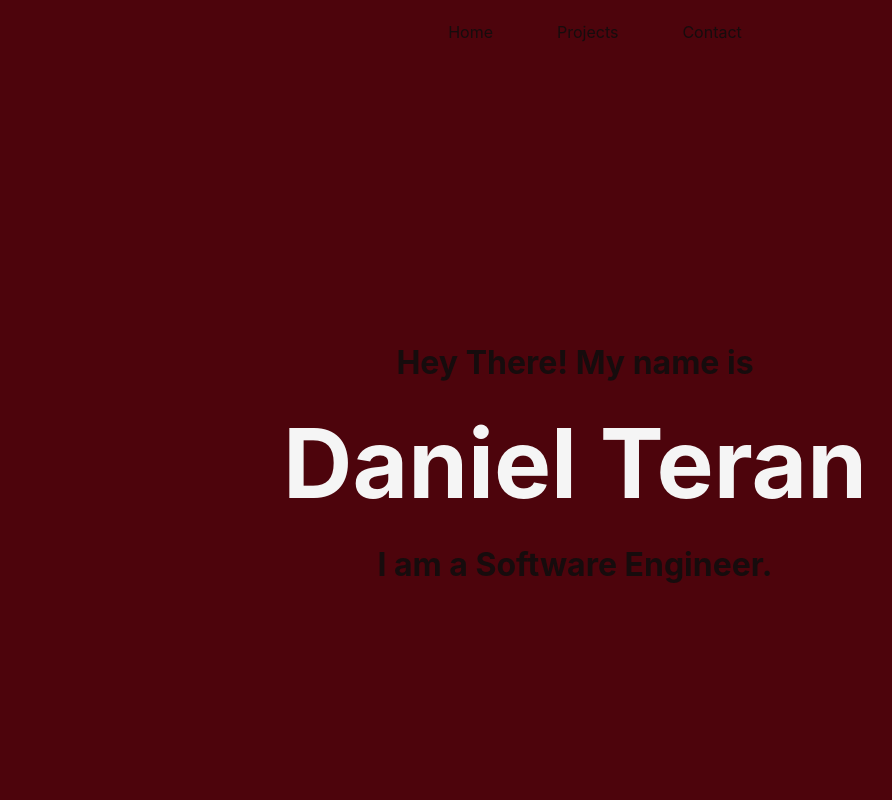
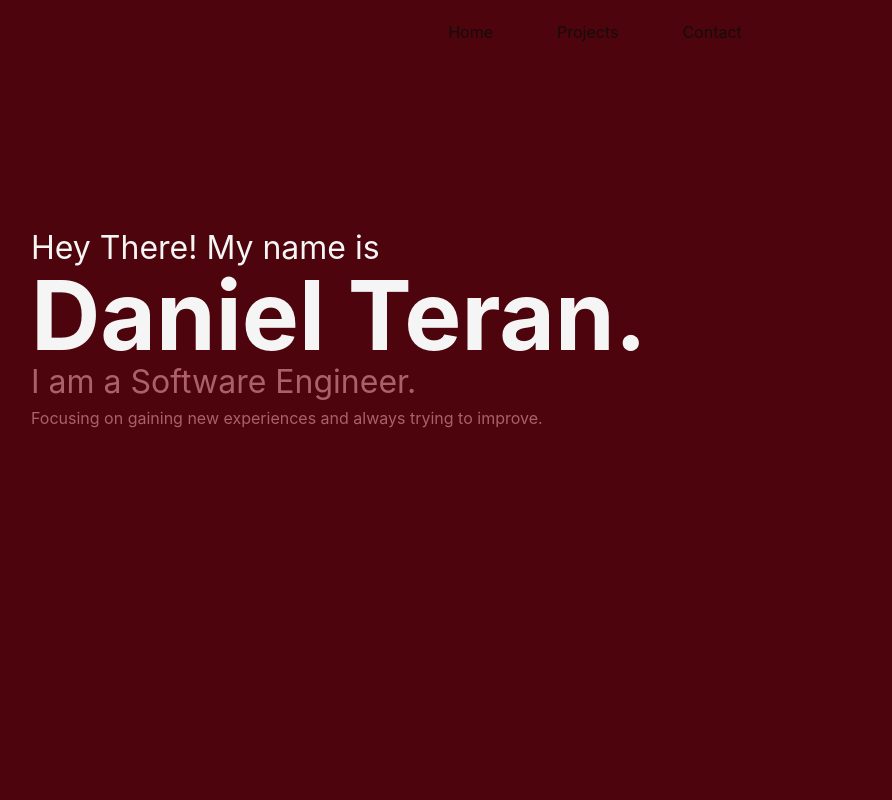
Before and after one commit to dteran24/my-portfolio, a React (Vite) app: page / in a window 1280 px wide. Shown: the top 800 px of the page, without its empty margins (65-957 px from the left). Built offline with nearby package versions, Linux system fonts and the light colour scheme.

Commit message:
update home page styling

```diff
--- a/src/pages/Intro.module.css
+++ b/src/pages/Intro.module.css
@@ -1,37 +1,47 @@
-.pageContainer{
+.pageContainer {
+  text-align: left;
   height: 100vh;
-    display: flex;
-    flex-direction: column;
-    justify-content: center;
-    align-items: center;
   background-color: #4d040c;
 }
-.introContainer h1{
-    margin: 0 0;
+.introContainer {
+  padding-top: 10rem;
+  padding-left: 6rem;
 }
-.bttnContainer{
+.introContainer h1 {
+  margin: 0;
+}
+.bttnContainer {
   display: flex;
   width: 50%;
   min-width: 250px;
   justify-content: space-around;
   margin: 2rem auto;
-
 }
-.introName{
+.introName {
   font-size: 6rem;
-    line-height: 1.1;
+  line-height: 0.4;
   color: whitesmoke;
 }
-.introText{
+.introText {
+    font-weight: normal;
   font-size: 2rem;
+  color: whitesmoke;
+}
+.introSub {
+    font-weight: normal;
+  font-size: 2rem;
+  color: #ac6069;
+}
+.introParagraph {
+    margin: 0;
+  font-size: 1rem;
+  color: #ac6069;
 }
 
-button{
+button {
   width: 120px;
 }
-.primaryBttn{
-
+.primaryBttn {
 }
-.secondaryBttn{
-
+.secondaryBttn {
 }
--- a/src/pages/Intro.tsx
+++ b/src/pages/Intro.tsx
@@ -6,9 +6,10 @@ function Intro() {
       <div className={styles.introContainer}>
         <h1 className={styles.introText}>Hey There! My name is</h1>
         <br />
-        <h1 className={styles.introName}>Daniel Teran</h1>
+        <h1 className={styles.introName}>Daniel Teran.</h1>
         <br />
-        <h1 className={styles.introText}>I am a Software Engineer.</h1>
+        <h1 className={styles.introSub}>I am a Software Engineer.</h1>
+        <p className={styles.introParagraph}>Focusing on gaining new experiences and always trying to improve.</p>
       </div>
       {/* <div className={styles.bttnContainer}>
         <a href="https://www.linkedin.com/in/daniel-teran-/" target="_blank"><button className={styles.primaryBttn}>Linkedin</button></a>
```
Lines whose indentation alone changed are shown as unchanged.
